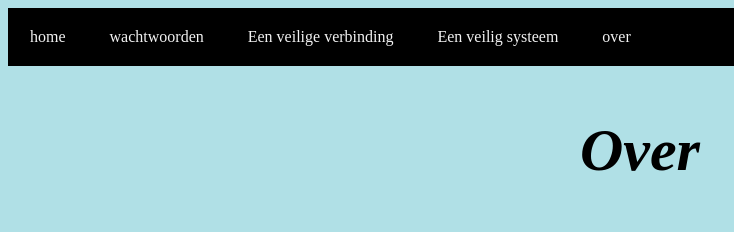
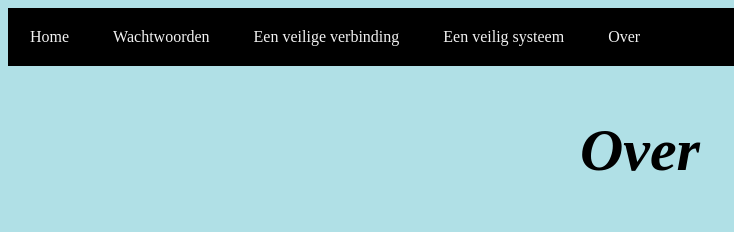
Before and after one commit to 201490Emma/Cybersecurity, a plain HTML site: page html/over.html in a window 1280 px wide. Shown: the top 232 px of the page, 0-734 px from the left. Drawn offline with Linux system fonts and the light colour scheme.

Commit message:
Update over.html

```diff
--- a/html/over.html
+++ b/html/over.html
@@ -11,11 +11,11 @@
 	<body>
 
 		<nav class="topnav">
-			<a href="index.html">home</a>
-			<a href="wachtwoorden.html">wachtwoorden</a>
+			<a href="index.html">Home</a>
+			<a href="wachtwoorden.html">Wachtwoorden</a>
 			<a href="veiligeverbinding.html">Een veilige verbinding</a>
 			<a href="eenveiligsysteem.html">Een veilig systeem</a>
-			<a href="over.html">over</a>
+			<a href="over.html">Over</a>
 		</nav>
 		<section>
 	<h1 id="evsh1">Over</h1>
```
